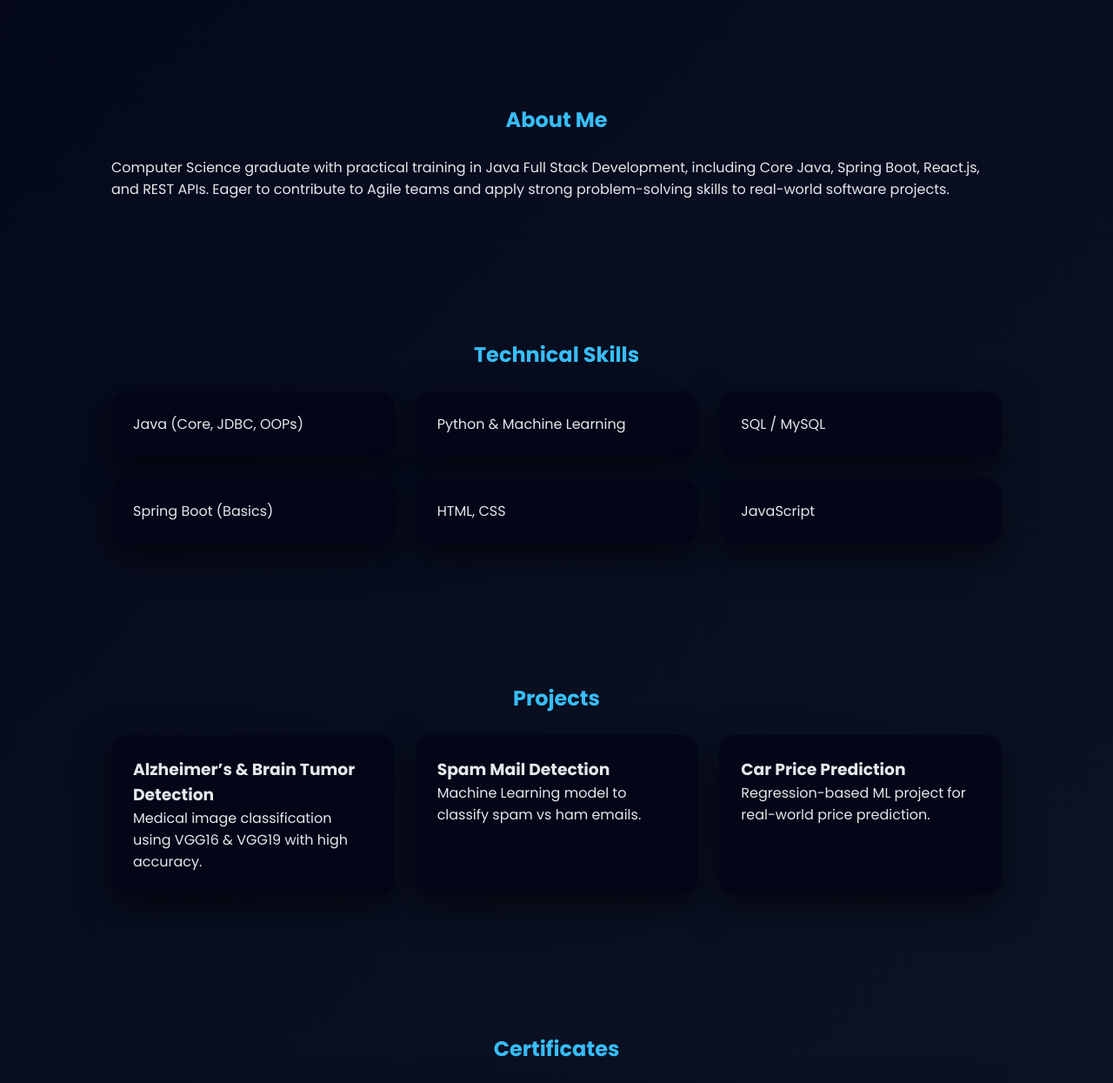
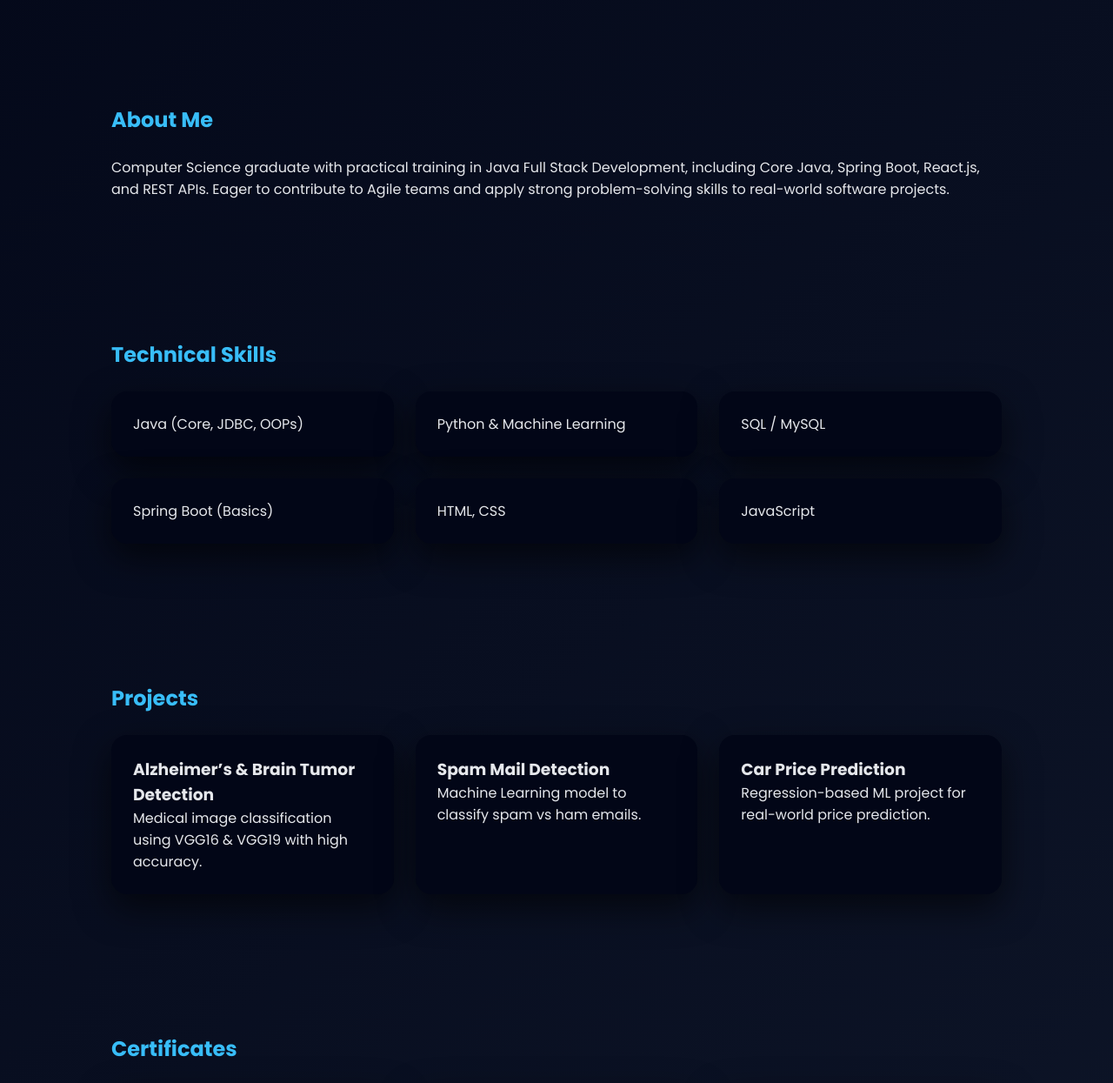
Before and after one commit to ravikumar-techdev/ravi-portfolio, a plain HTML site: page index.html in a window 1280 px wide. Shown: the part 760-2005 px from the top of the page at 87% size. Drawn offline with Linux system fonts and the light colour scheme.

Commit message:
Add files via upload

```diff
--- a/index.html
+++ b/index.html
@@ -71,12 +71,12 @@
 </header>
 
 <section id="about">
-  <center><h2>About Me</h2></center>
+  <h2>About Me</h2>
   <p>Computer Science graduate with practical training in Java Full Stack Development, including Core Java, Spring Boot, React.js,
 and REST APIs. Eager to contribute to Agile teams and apply strong problem-solving skills to real-world software projects.</section>
 
 <section id="skills">
-  <center><h2>Technical Skills</h2></center>
+  <h2>Technical Skills</h2>
   <div class="grid">
     <div class="card">Java (Core, JDBC, OOPs)</div>
     <div class="card">Python & Machine Learning</div>
@@ -88,7 +88,7 @@ and REST APIs. Eager to contribute to Agile teams and apply strong problem-solvi
 </section>
 
 <section id="projects">
-  <center><h2>Projects</h2></center>
+  <h2>Projects</h2>
   <div class="grid">
     <div class="card">
       <h3>Alzheimer’s & Brain Tumor Detection</h3>
@@ -106,7 +106,7 @@ and REST APIs. Eager to contribute to Agile teams and apply strong problem-solvi
 </section>
 
 <section id="certificates">
-  <center><h2>Certificates</h2></center>
+  <h2>Certificates</h2>
   <div class="grid">
     <div class="card"><img src="certificates/python.jpg" alt="Python Certificate"></div>
     <div class="card"><img src="certificates/sql.jpg" alt="SQL Certificate"></div>
```
